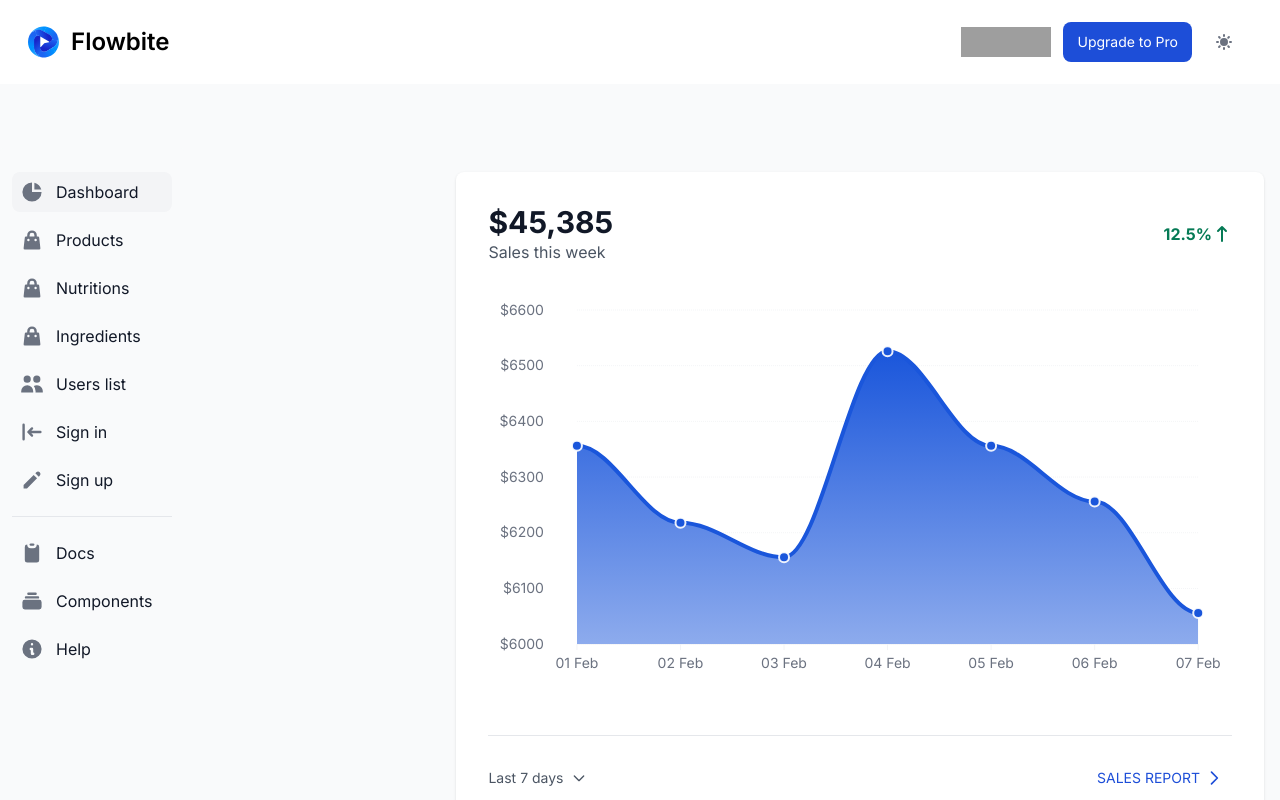
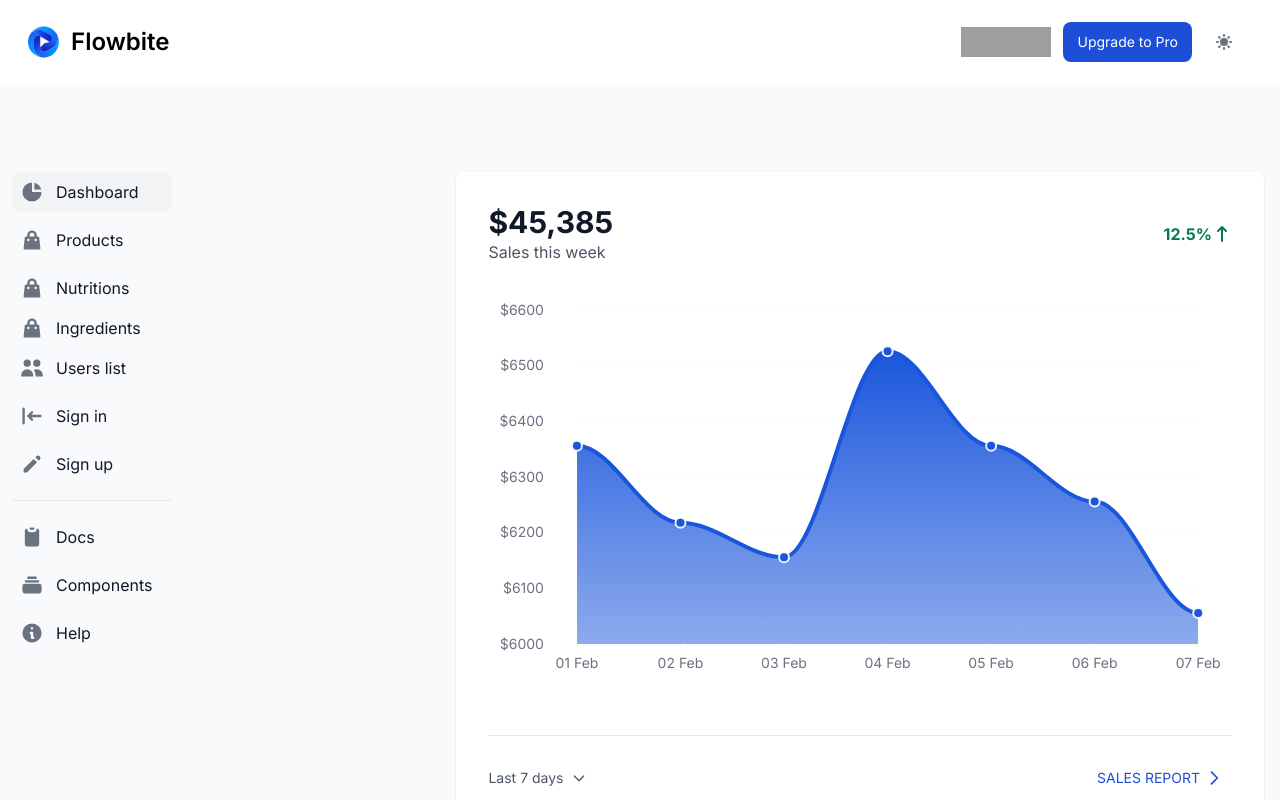
Before and after one commit to ESGI-PRO/fitness-first-back-office-react, a React (Vite) app: page / in a window 1280 px wide. Shown: the top 800 px of the page. Built offline with nearby package versions, Linux system fonts and the light colour scheme; grey boxes are pictures that could not be loaded.

Commit message:
edit router sidebar and refresh ingredients

```diff
--- a/src/components/sidebar.tsx
+++ b/src/components/sidebar.tsx
@@ -1,6 +1,8 @@
 import { Sidebar, TextInput } from "flowbite-react";
 import type { FC } from "react";
 import { useEffect, useState } from "react";
+import { Link } from "react-router-dom";
+
 import {
   HiChartPie,
   HiClipboard,
@@ -37,8 +39,8 @@ const ExampleSidebar: FC = function () {
           </form>
           <Sidebar.Items>
             <Sidebar.ItemGroup>
+            <Link to="/">
               <Sidebar.Item
-                href="/"
                 icon={HiChartPie}
                 className={
                   "/" === currentPage ? "bg-gray-100 dark:bg-gray-700" : ""
@@ -46,6 +48,7 @@ const ExampleSidebar: FC = function () {
               >
                 Dashboard
               </Sidebar.Item>
+              </Link>
               <Sidebar.Item
                 href="/e-commerce/products"
                 icon={HiShoppingBag}
@@ -58,7 +61,6 @@ const ExampleSidebar: FC = function () {
                 Products
               </Sidebar.Item>
               <Sidebar.Item
-                href="/nutritions"
                 icon={HiShoppingBag}
                 className={
                   "/nutritions" === currentPage
@@ -66,10 +68,10 @@ const ExampleSidebar: FC = function () {
                     : ""
                 }
               >
-                Nutritions
+                <Link to="/nutritions">Nutritions</Link>
               </Sidebar.Item>
+              <Link to="/ingredients">
               <Sidebar.Item
-                href="/ingredients"
                 icon={HiShoppingBag}
                 className={
                   "/ingredients" === currentPage
@@ -79,8 +81,10 @@ const ExampleSidebar: FC = function () {
               >
                 Ingredients
               </Sidebar.Item>
+              </Link>
+
+              <Link to="/users/list">
               <Sidebar.Item
-                href="/users/list"
                 icon={HiUsers}
                 className={
                   "/users/list" === currentPage
@@ -90,6 +94,7 @@ const ExampleSidebar: FC = function () {
               >
                 Users list
               </Sidebar.Item>
+              </Link>
               <Sidebar.Item href="/authentication/sign-in" icon={HiLogin}>
                 Sign in
               </Sidebar.Item>
--- a/src/pages/ingredients/ingredients.tsx
+++ b/src/pages/ingredients/ingredients.tsx
@@ -28,6 +28,7 @@ import {
   import NavbarSidebarLayout from "../../layouts/navbar-sidebar";
   import { Pagination } from "../users/list";
   import axios from "axios";
+  import { useNavigate } from "react-router-dom";
 
   const IngredientsPage: FC = function () {
     const [ search, setSearch] = useState('')
@@ -152,6 +153,7 @@ import {
             console.log(response.data);
             // Fermez le modal après la modification
             setOpen(false);
+
           })
           .catch(error => {
             // Gérez les erreurs de requête si nécessaire
@@ -344,7 +346,7 @@ import {
         setIngredients(ingredients.data.data.nutrition);
       }
       fetchNutritions()
-    },[])
+    },[ingredients])
     return (
       <Table className="min-w-full divide-y divide-gray-200 dark:divide-gray-600">
       <Table.Head className="bg-gray-100 dark:bg-gray-700">
@@ -571,21 +573,26 @@ import {
     const [protein, setProtein] = useState(ingredient.protein_g);
     const [sodium, setSodium] = useState(ingredient.sodium_mg);
     const [sugar, setSugar] = useState(ingredient.sugar_g);
+    const navigate = useNavigate();
+    const handleEditUser = async () => {
 
-    const handleEditUser = () => {
         // Mettez ici votre logique d'envoi des données au backend, par exemple avec axios
         const updatedIngredient = { id: ingredient.id, name, calories, grammes, CategorieId: category.id, cholesterol_mg: cholesterol, fat_saturated_g: fatSatured, fat_total_g: fatTotal, fiber_g: fiber, potassium_mg: potassium, protein_g: protein, sodium_mg: sodium, sugar_g: sugar  };
-        axios.put(`http://localhost:8000/nutrition/ingredients/${ingredient.id}`, updatedIngredient)
+        await axios.put(`http://localhost:8000/nutrition/ingredients/${ingredient.id}`, updatedIngredient)
           .then(response => {
             // Gérez la réponse du backend si nécessaire
             console.log(response.data);
+
             // Fermez le modal après la modification
             setOpen(false);
+
+
           })
           .catch(error => {
             // Gérez les erreurs de requête si nécessaire
             console.error(error);
           });
+
       };
 
 
```
